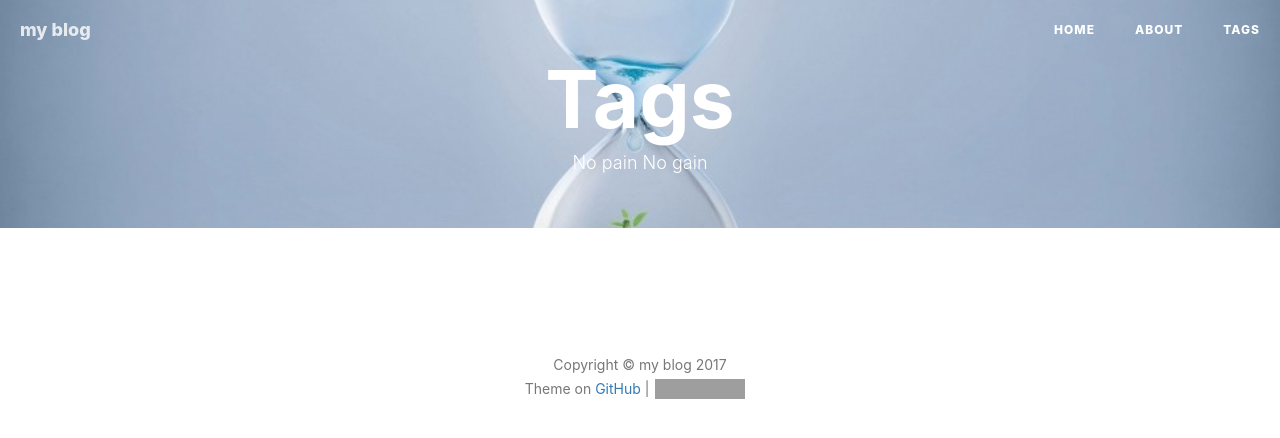
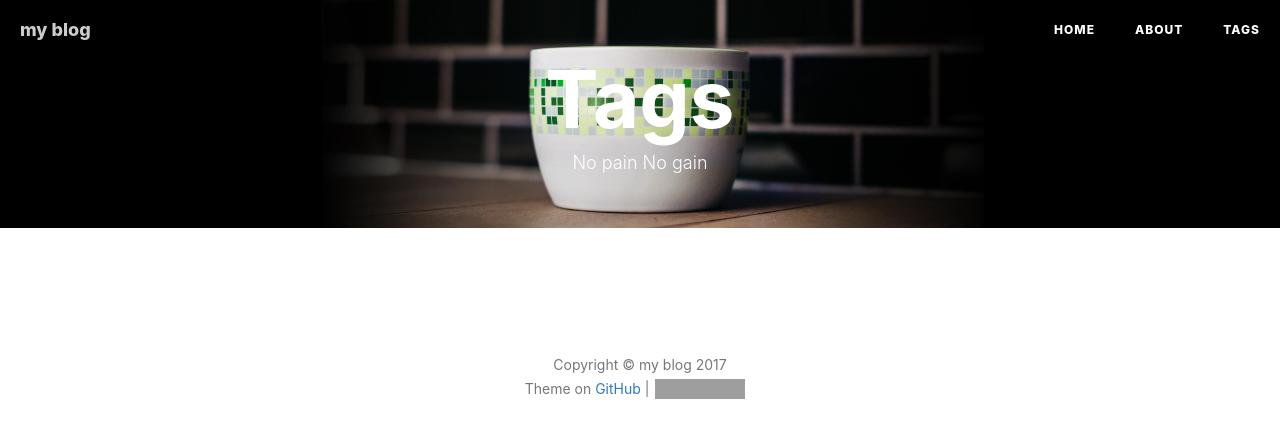
Before and after one commit to jinghaitingfeng/jinghaitingfeng.github.io, a Jekyll site: the page built from tags.html, in a window 1280 px wide. Shown: the top 438 px of the page. Built offline with Jekyll 4.4.1, drawn with Linux system fonts in a browser that asks for light colours; nearby versions of some CDN libraries; comment, search, counter and statistics services are not loaded; grey boxes are pictures that could not be loaded.

Commit message:
Update tags.html

```diff
--- a/tags.html
+++ b/tags.html
@@ -2,7 +2,7 @@
 title: Tags
 layout: default
 description: No pain No gain
-header-img: "img/280.jpg"
+header-img: "img/post-bg-github-cup.jpg"
 ---
 
 <!-- Page Header -->
```
